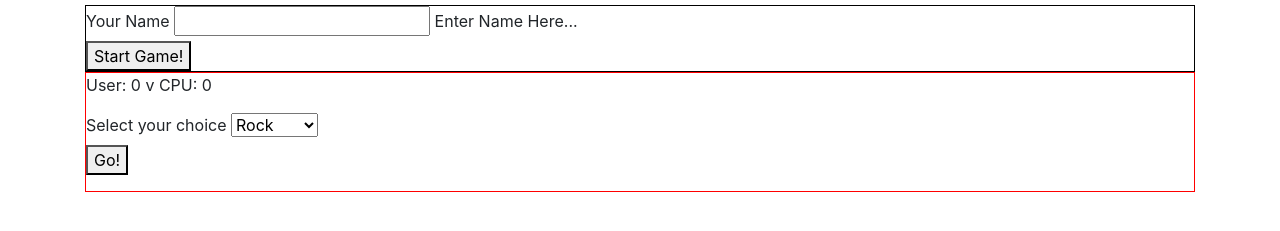
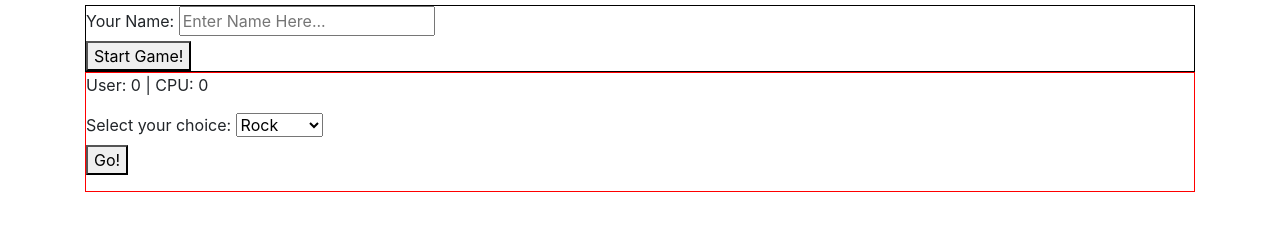
Before and after one commit to goel1987/rockpaperscissors, a website: page index.html in a window 1280 px wide. Shown: the part 51-282 px from the top of the page. Drawn offline with Linux system fonts and the light colour scheme.

Commit message:
Updated <input> in welcome-screen div to have placeholder text

```diff
--- a/index.html
+++ b/index.html
@@ -12,25 +12,29 @@
 
 <body>
 
+
     <div class="container">
         <h1> Rock Paper Scissors</h1>
+
+        <!-- welcome-screen div content-->
         <div id="welcome-screen">
             <form id="name-form">
                 <div>
-                    <label for="username"> Your Name </label>
-                    <input id="username" name="username"> Enter Name Here... </input>
+                    <label for="username"> Your Name: </label>
+                    <input id="username" name="username" placeholder="Enter Name Here..."> </input>
                 </div>
                 <button id="start-game-button"> Start Game! </button>
             </form>
         </div>
 
+        <!-- game-screen div content-->
         <div id="game-screen">
             <div id="score-tally">
-                <p id="score"> User: 0 v CPU: 0 </p>
+                <p id="score"> User: 0 | CPU: 0 </p>
             </div>
             <form id="game-form">
                 <div>
-                    <label for="user-selection"> Select your choice </label>
+                    <label for="user-selection"> Select your choice: </label>
                     <select id="user-selection" name="user-selection">
                         <option> Rock </option>
                         <option> Paper </option>
@@ -40,7 +44,6 @@
                 <button id="go-button"> Go! </button>
             </form>
             <p id="game-history"> </p>
-
         </div>
 
     </div>
```
